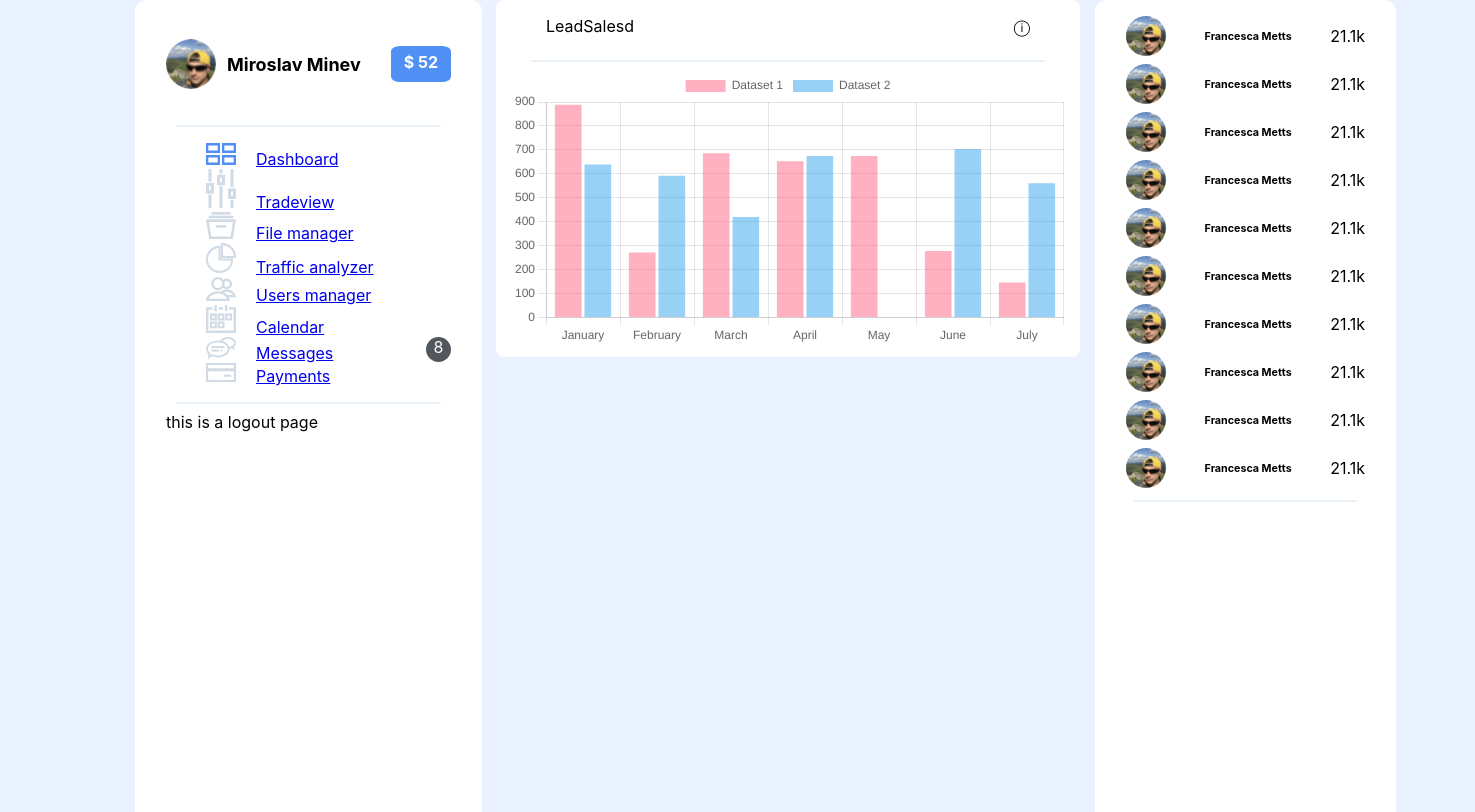
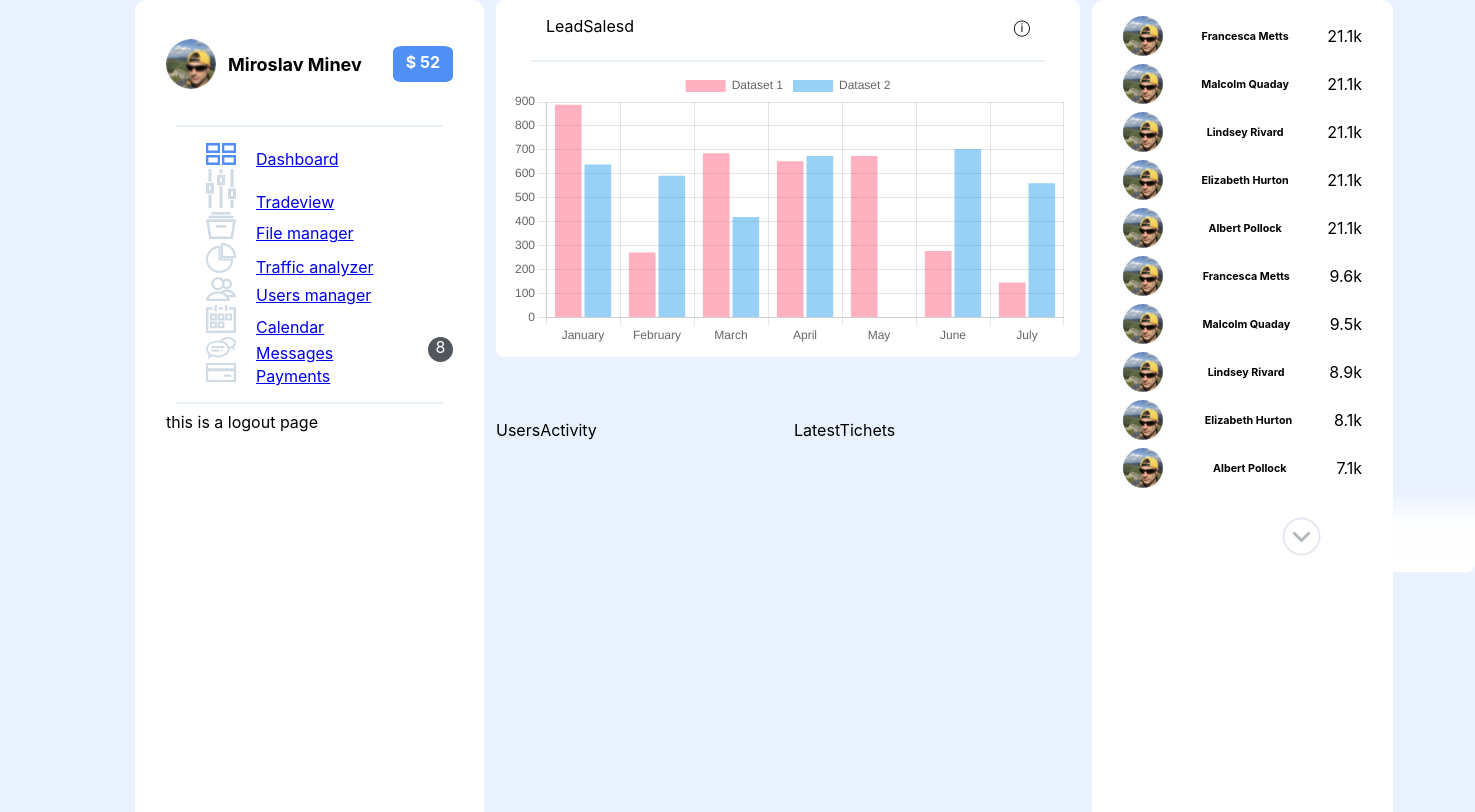
Before and after one commit to nasrosoft/xdToReactJs, a React (Create React App) app: page / in a window 1280 px wide. Shown: the part 193-1005 px from the top of the page, 1475 px wide, since content can reach past the window. Built offline with nearby package versions, Linux system fonts and the light colour scheme.

Commit message:
fix to grid css

```diff
--- a/src/App.css
+++ b/src/App.css
@@ -82,7 +82,47 @@ html {
   background-color: #508ff4;
 }
 .container {
-  display: flex;
+  display: grid;
+  grid-template-columns: 1fr 1fr 1fr 1fr;
+  grid-template-rows: 1fr 1fr;
+  grid-gap: 12px;
+}
+/* .box {
+  text-align: center;
+  background-color: tomato;
+}  */
+
+.box1{
+  grid-column-start: 1;
+  grid-column-end: 2;
+  grid-row-start: 1;
+  grid-row-end: 3;
+}
+.box2{
+  /* max-height: 150px; */
+  grid-column-start: 2;
+  grid-column-end: 4;
+  grid-row-start: 1;
+  grid-row-end: 2;
+}
+.box3{
+  grid-column-start: 4;
+  grid-column-end: 5;
+  grid-row-start: 1;
+  grid-row-end: 3;
+}
+.box4{
+  grid-column-start: 2;
+  grid-column-end: 3;
+  grid-row-start: 2;
+  grid-row-end: 3;
+}
+.box5{
+  grid-column-start: 3;
+  grid-column-end: 4;
+  grid-row-start: 2;
+  grid-row-end: 3;
+
 }
 ul {
   list-style: none;
--- a/src/components/BodyConainer.js
+++ b/src/components/BodyConainer.js
@@ -5,12 +5,12 @@ import LatestTichets from './LatestTichets';
 
 const BodyConainer = () => {
   return (
-    <div className="bodyDashboard">
+    <>
       <LeadSales />
       <Referrals />
       <UsersActivity />
       <LatestTichets />
-    </div>
+    </>
   );
 };
 
--- a/src/components/LatestTichets.js
+++ b/src/components/LatestTichets.js
@@ -1,5 +1,5 @@
 const LatestTichets = () => {
-  return <div>LatestTichets</div>;
+  return <div className=" box box5">LatestTichets</div>;
 };
 
 export default LatestTichets;
--- a/src/components/LeadSales.js
+++ b/src/components/LeadSales.js
@@ -52,7 +52,7 @@ export const data = {
 };
 const LeadSales = () => {
   return (
-    <div className="leadSales">
+    <div className="leadSales box box2">
       <span className="info">
         <p>LeadSalesd</p>
         <p>ⓘ</p>
--- a/src/components/Referrals.js
+++ b/src/components/Referrals.js
@@ -1,3 +1,5 @@
+import leadMore from '../images/svg/load_more.svg';
+
 const referralsData = [
   {
     profileImage: '../images/img/Profile_image.png',
@@ -6,53 +8,53 @@ const referralsData = [
   },
   {
     profileImage: '../images/img/Profile_image.png',
-    profileName: 'Francesca Metts',
+    profileName: 'Malcolm Quaday',
+    referral: 21.1,
+  },
+  {
+    profileImage: '../images/img/Profile_image.png',
+    profileName: 'Lindsey Rivard',
+    referral: 21.1,
+  },
+  {
+    profileImage: '../images/img/Profile_image.png',
+    profileName: 'Elizabeth Hurton',
+    referral: 21.1,
+  },
+  {
+    profileImage: '../images/img/Profile_image.png',
+    profileName: 'Albert Pollock',
     referral: 21.1,
   },
   {
     profileImage: '../images/img/Profile_image.png',
     profileName: 'Francesca Metts',
-    referral: 21.1,
+    referral: 9.6,
   },
   {
     profileImage: '../images/img/Profile_image.png',
-    profileName: 'Francesca Metts',
-    referral: 21.1,
+    profileName: 'Malcolm Quaday',
+    referral: 9.5,
   },
   {
     profileImage: '../images/img/Profile_image.png',
-    profileName: 'Francesca Metts',
-    referral: 21.1,
+    profileName: 'Lindsey Rivard',
+    referral: 8.9,
   },
   {
     profileImage: '../images/img/Profile_image.png',
-    profileName: 'Francesca Metts',
-    referral: 21.1,
+    profileName: 'Elizabeth Hurton',
+    referral: 8.1,
   },
   {
     profileImage: '../images/img/Profile_image.png',
-    profileName: 'Francesca Metts',
-    referral: 21.1,
-  },
-  {
-    profileImage: '../images/img/Profile_image.png',
-    profileName: 'Francesca Metts',
-    referral: 21.1,
-  },
-  {
-    profileImage: '../images/img/Profile_image.png',
-    profileName: 'Francesca Metts',
-    referral: 21.1,
-  },
-  {
-    profileImage: '../images/img/Profile_image.png',
-    profileName: 'Francesca Metts',
-    referral: 21.1,
+    profileName: 'Albert Pollock',
+    referral: 7.1,
   },
 ];
 const Referrals = () => {
   return (
-    <div className="ReferralBar">
+    <div className="ReferralBar box box3">
       <div className="referelProfile">
         {referralsData.map((profile) => {
           return (
@@ -68,7 +70,9 @@ const Referrals = () => {
           );
         })}
       </div>
-      <hr />
+      <div>
+        <img src={leadMore} alt="leadMore" className="leadMore" />
+      </div>
     </div>
   );
 };
--- a/src/components/Sidebar.js
+++ b/src/components/Sidebar.js
@@ -3,7 +3,7 @@ import Menu from './Menu';
 
 const Sidebar = () => {
   return (
-    <div className="Sidebar">
+    <div className="Sidebar  box box1">
       <div className="profile">
         <img src={require('../images/img/Profile_image.png')} />
         <h6>Miroslav Minev</h6>
--- a/src/components/UsersActivity.js
+++ b/src/components/UsersActivity.js
@@ -1,5 +1,5 @@
 const UsersActivity = () => {
-  return <div>UsersActivity</div>;
+  return <div className=" box box4">UsersActivity</div>;
 };
 
 export default UsersActivity;
```
Also changed, not shown: src/images/svg/load_more.svg (added).
